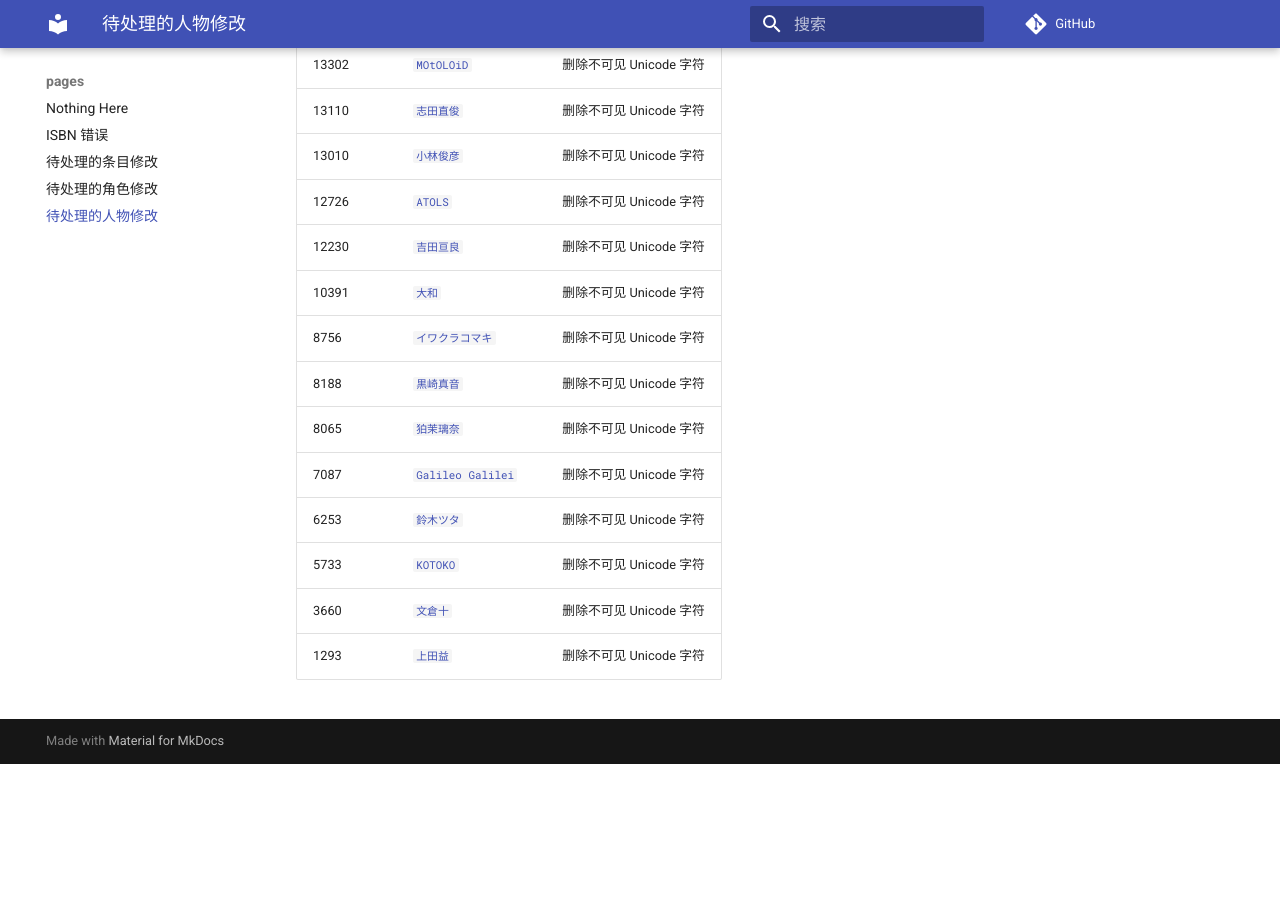
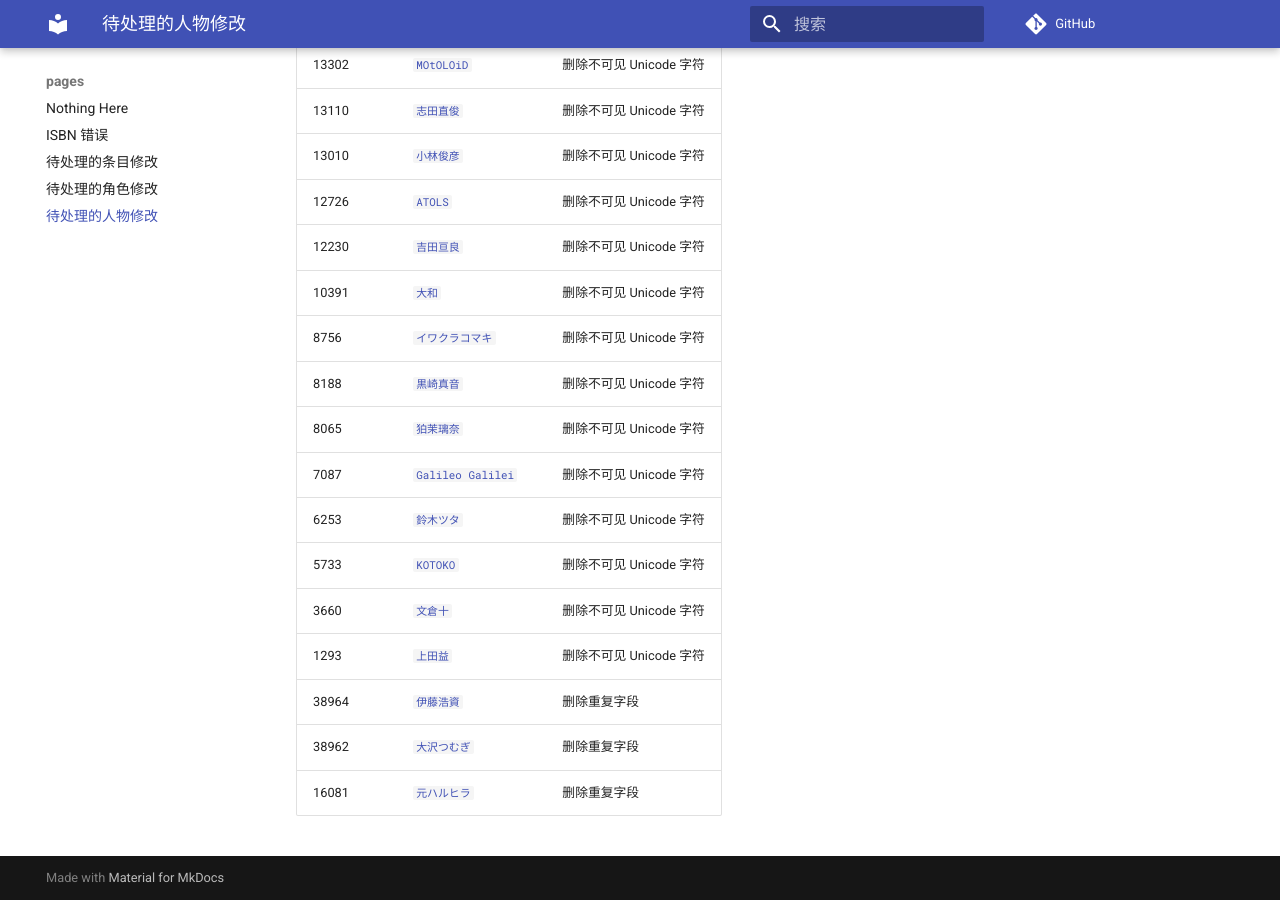
Before and after one commit to trim21/bangumi-pages, an MkDocs documentation site: the page built from docs/pending-person-changes.md, in a window 1280 px wide and 900 px high, scrolled down 11637 px. Built offline with MkDocs 1.6.1 and Material for MkDocs 9.7.7, drawn with Linux system fonts in a browser that asks for light colours; comment, search, counter and statistics services are not loaded; before the commit the page ends 12401 px from its top, so only the background shows below that.

Commit message:
update pending-person-changes.md

```diff
--- a/docs/pending-person-changes.md
+++ b/docs/pending-person-changes.md
@@ -269,3 +269,6 @@ total 265
 | 5733 | [`KOTOKO`](https://bgm.tv/person/5733) | 删除不可见 Unicode 字符 |
 | 3660 | [`文倉十`](https://bgm.tv/person/3660) | 删除不可见 Unicode 字符 |
 | 1293 | [`上田益`](https://bgm.tv/person/1293) | 删除不可见 Unicode 字符 |
+| 38964 | [`伊藤浩資`](https://bgm.tv/person/38964) | 删除重复字段 |
+| 38962 | [`大沢つむぎ`](https://bgm.tv/person/38962) | 删除重复字段 |
+| 16081 | [`元ハルヒラ`](https://bgm.tv/person/16081) | 删除重复字段 |
```
Also changed, not shown: other parts of docs/pending-person-changes.md (+1 -1 lines).
